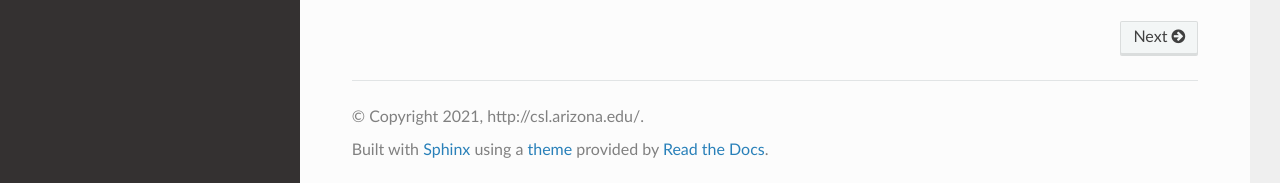
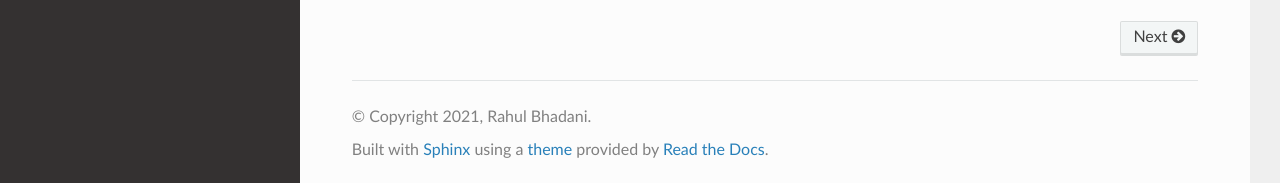
Before and after one commit to jmscslgroup/catvehicle, a Sphinx documentation site: the page built from docs/source/index.rst, in a window 1280 px wide and 900 px high, scrolled down 872 px. Shown: the part 714-897 px from the top of the window. Built offline with Sphinx 7.4.7 and the Read the Docs theme 2.0.0, drawn with Linux system fonts in a browser that asks for light colours; the version number could not be read and is left out.

Commit message:
Revert "Merge branch 'melodic_gazebo-9' of https://github.com/jmscslgroup/catvehicle into melodic_gazebo-9"
This reverts commit adfa04258fe769a29cf6b86acc36efe36d8bbae9, reversing
changes made to 871c1c32294c7cc1e4e641d333b6a80c153d85e3.

```diff
--- a/docs/source/conf.py
+++ b/docs/source/conf.py
@@ -81,7 +81,7 @@ master_doc = "index"
 
 # General information about the project.
 project = "catvehicle"
-author = "http://csl.arizona.edu/"
+author = "Rahul Bhadani"
 title = "catvehicle: ROS Package for Autonomous Vehicle Simulation"
 copyright = f"{datetime.now():%Y}, {author}"
 
```
Also changed, not shown: README.md (+1 -1 lines), 2 other files.
